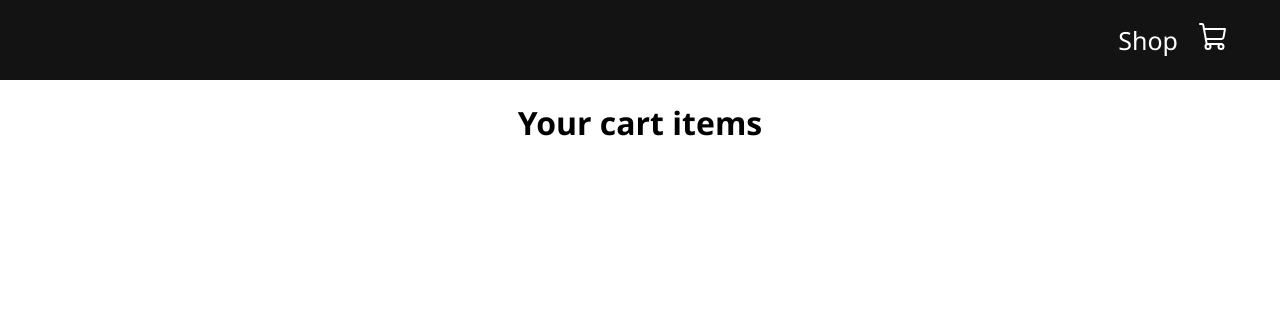
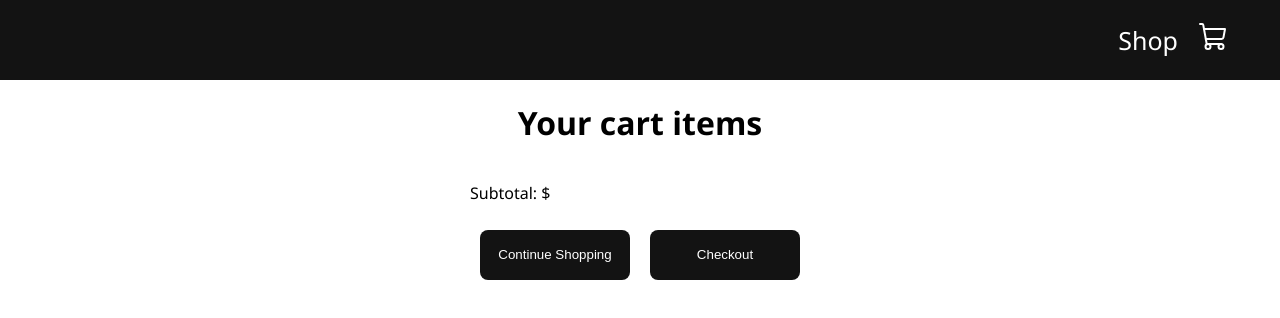
Before and after one commit to estefaniaramirezmnt/react-shopping-cart, a React (Create React App) app: page /cart in a window 1280 px wide. Shown: the top 318 px of the page. Built offline with nearby package versions, Linux system fonts and the light colour scheme.

Commit message:
added button of checkout and continue shopping

```diff
--- a/src/pages/cart/Cart.js
+++ b/src/pages/cart/Cart.js
@@ -19,6 +19,11 @@
           }
         })}
       </div>
+      <div className="checkout">
+        <p>Subtotal: $</p>
+        <button>Continue Shopping</button>
+        <button>Checkout</button>
+      </div>
     </div>
   );
 }
--- a/src/pages/cart/cart.css
+++ b/src/pages/cart/cart.css
@@ -24,3 +24,20 @@
     width: 100%;
     font-size: 30px;
 }
+
+.countHandler input {
+    width: 40px;
+    text-align: center;
+    font-weight: bolder;
+}
+
+.checkout button {
+    width: 150px;
+    height: 50px;
+    background-color: rgb(19, 19, 19);
+    color: white;
+    border: none;
+    border-radius: 8px;
+    margin: 10px;
+    cursor: pointer;
+}
```
Also changed, not shown: src/pages/cart/CartItem.js (+8 -4 lines).
